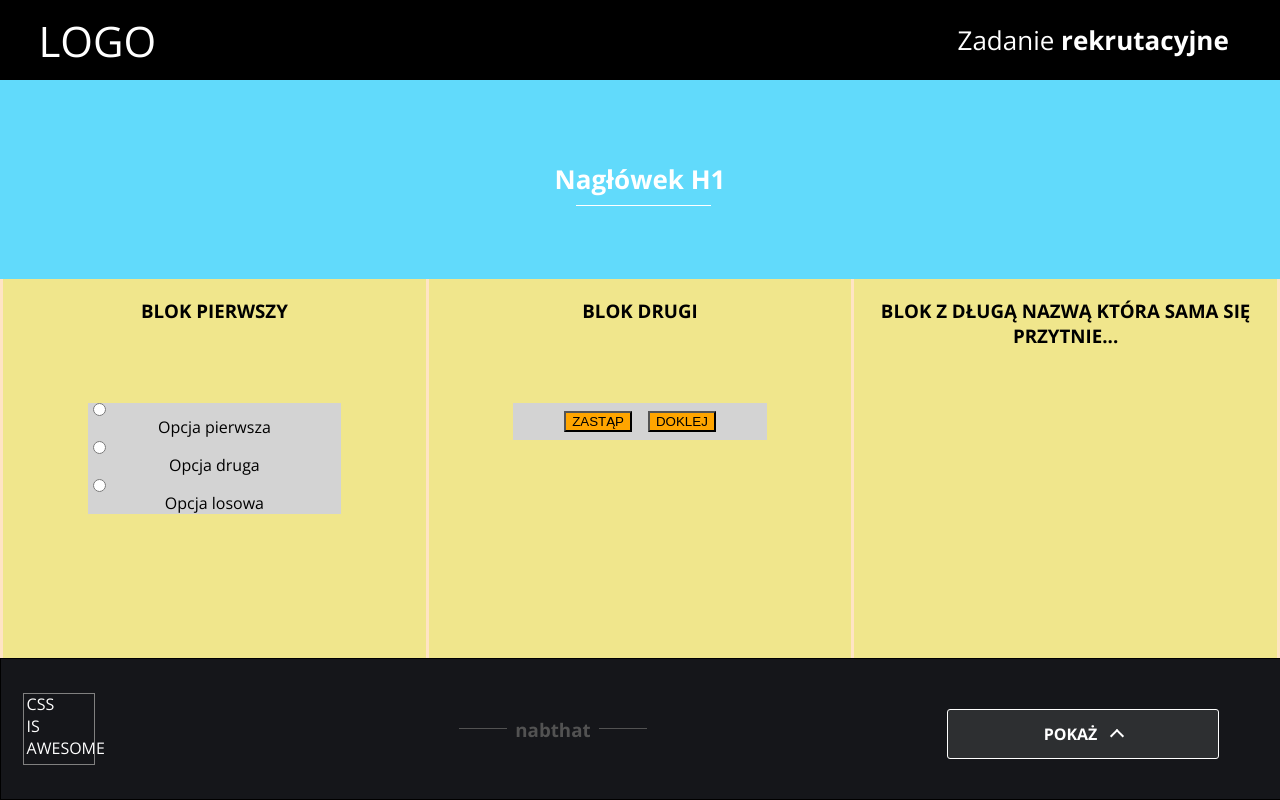
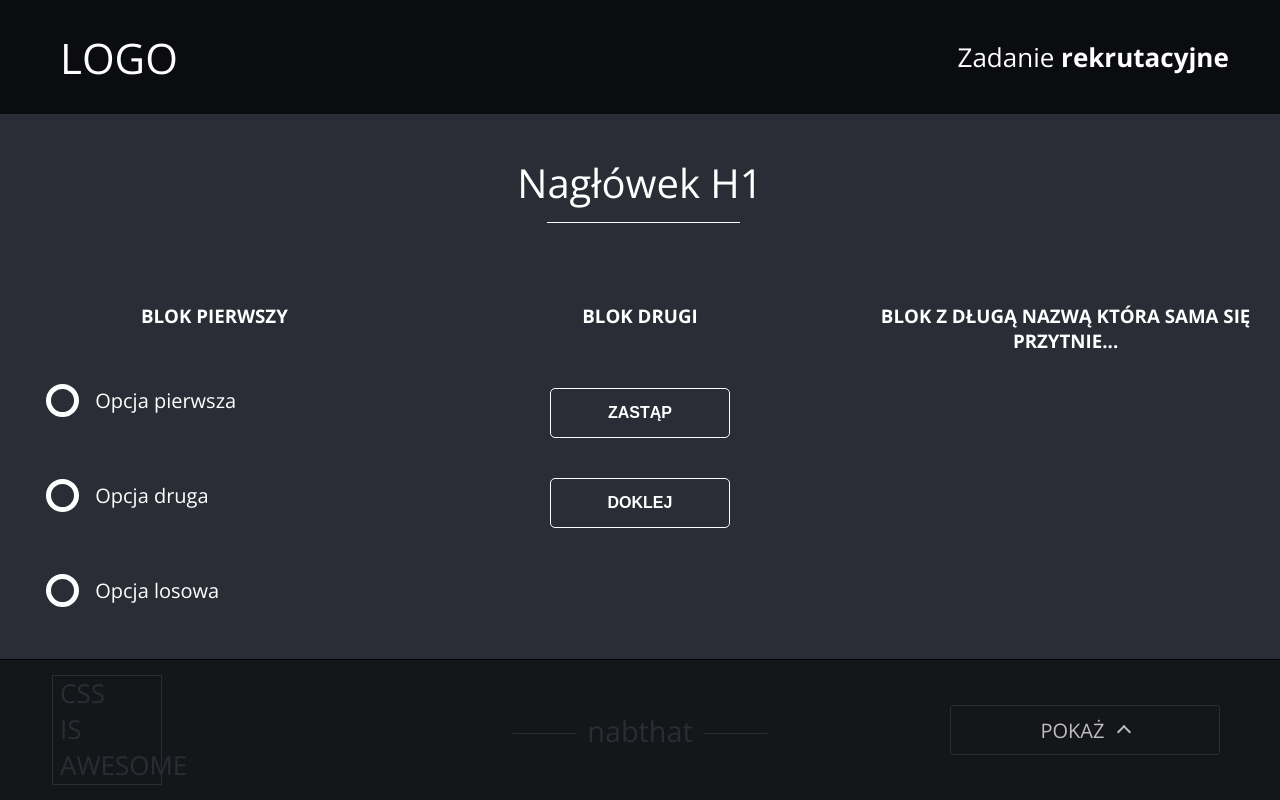
Before and after one commit to Nestremis/recruit, a React (Create React App) app: page / in a window 1280 px wide. Built offline with nearby package versions, Linux system fonts and the light colour scheme.

Commit message:
feat: radiobutton fieldset

```diff
--- a/src/App.scss
+++ b/src/App.scss
@@ -1,9 +1,8 @@
-@import 'https://fonts.googleapis.com/css2?family=Open+Sans:wght@300;400;700';
+@import 'https://fonts.googleapis.com/css2?family=Open+Sans:wght@300;400;500;600;700';
 
 .App {
   text-align: center;
-  background-color: #282c34;
-  // background-color: blue;
+  background-color: #2a2d36;
   height: 100vh;
   width: 100vw;
   font-family: 'Open Sans';
@@ -11,26 +10,31 @@
 
   main{
     margin-top: 10vmin;
-    background-color: bisque;
     min-height: 80vmin;
+    color: white;
+
     @media screen and (max-width: 960px) {
       margin-top: 0;
-      // overflow-y: scroll;
-      // display: block;
     }
 
-    header{
-      padding: 8vmin;
-      background-color: #61dafb;
-      h1{
-       color: white;
-       font-size: calc(10px + 2vmin);
+    header {
+      padding: 6vmin;
+      background-color: #2a2d36;
 
-       .underline{
+      h1 {
+       font-size: calc(1rem + 3vmin);
+       font-weight: 400;
+
+       .underline {
          border-bottom: 1px solid white;
-         padding-bottom: 1vmin;
+         padding-bottom: 1.5vmin;
        }
       }
+
+      @media screen and (max-width: 960px) {
+        padding-top: 0;
+        padding-bottom: 2vmin;
+       }
     }
 
 
@@ -42,40 +46,42 @@
       flex-wrap: wrap;
 
       .block1 {
-        // margin: 0;
         width: 33vw;
         height: 50vmin;
-        background-color: khaki;
+        font-size: calc(8px + 1vmin);
+
         @media screen and (max-width: 960px) {
-          width: 45vw;
+          width: 49vw;
+          height: 50vmin;
           h3{
-            font-size: calc(10px + 1vmin);
+            font-size: calc(12px + 1vmin);
           }
          }
       }
 
       .block2 {
-        // margin: 0;
         width: 33vw;
         height: 50vmin;
-        background-color: khaki;
+        font-size: calc(8px + 1vmin);
+        // align-items: ;
+
         @media screen and (max-width: 960px) {
-          width: 45vw;
+          width: 49vw;
+          // right: 0;
           h3{
-            font-size: calc(10px + 1vmin);
+            font-size: calc(12px + 1vmin);
           }
          }
       }
 
       .block3 {
-        // margin: 0;
         width: 33vw;
         height: 50vmin;
-        background-color: khaki;
+        font-size: calc(8px + 1vmin);
         @media screen and (max-width: 960px) {
-         width: 90vw;
+         width: 98vw;
          h3{
-          font-size: calc(10px + 1vmin);
+          font-size: calc(12px + 1vmin);
         }
         }
       }
@@ -87,28 +93,3 @@
     }
   }
 }
-
-
-// .App-header {
-//   background-color: #282c34;
-//   min-height: 100vh;
-//   display: flex;
-//   flex-direction: column;
-//   align-items: center;
-//   justify-content: center;
-//   font-size: calc(10px + 2vmin);
-//   color: white;
-// }
-
-// .App-link {
-//   color: #61dafb;
-// }
-
-// @keyframes App-logo-spin {
-//   from {
-//     transform: rotate(0deg);
-//   }
-//   to {
-//     transform: rotate(360deg);
-//   }
-// }
--- a/src/components/BlockTwo.jsx
+++ b/src/components/BlockTwo.jsx
@@ -39,14 +39,14 @@ const BlockTwo = ({ optionMade, setCurrentRecord, currentRecord, setAddedRecord
     <div className="blockTwo">
 
         <button
-          className="leftButton"
+          // className="button-left"
           onClick={() => handleReplace()}
         >
           ZASTĄP
         </button>
 
         <button
-          className="rightButton"
+          // className="button-right"
           onClick={() => handleAddText()}
         >
           DOKLEJ
--- a/src/components/Footer.jsx
+++ b/src/components/Footer.jsx
@@ -28,12 +28,10 @@ const Footer = ({setName, setReset}) => {
 
                 <div className="dropup">
 
-                    <label htmlFor="touch">
-                        <b> POKAŻ </b>
+                    <label htmlFor="mark" className='footlab'>
+                        POKAŻ
                     </label>
-
-                    <input type="checkbox" id="touch"/>
-
+                    <input type="checkbox" id="mark"/>
 
                     <div className="slide">
                         <button
--- a/src/components/RadioButton.jsx
+++ b/src/components/RadioButton.jsx
@@ -1,4 +1,5 @@
 import * as React from 'react';
+import './radioButton.scss';
 
 const RadioButton = ({ label, value, onChange, checked }) => {
     return (
--- a/src/components/blockOne.scss
+++ b/src/components/blockOne.scss
@@ -1,16 +1,15 @@
 .blockOne {
-    background-color: azure;
-    width: 60%;
-    // align-self: center;
-    margin:auto;
-    margin-top: 10vh;
+    margin-top: 5vmin;
+    background-color: khaki;
 
 
     .fieldset{
-    background-color: lightgrey;
-    // width: 70%;
+     background-color: #2a2d36;
+     display: block;
+     font-weight: 300;
+     font-size: 1.4rem;;
 
-        input{
+        input[type='radio'] {
             display: block;
         }
     }
--- a/src/components/blockThree.scss
+++ b/src/components/blockThree.scss
@@ -0,0 +1,5 @@
+.wrapper {
+    width: 100%;
+    margin-top: 4vmin;
+    font-size: 1rem;
+}
--- a/src/components/blockTwo.scss
+++ b/src/components/blockTwo.scss
@@ -1,17 +1,24 @@
 .blockTwo{
-    background-color: lightgray;
-    width: 60%;
+    // background-color: lightgray;
+    // width: 80%;
     // align-self: center;
     margin:auto;
-    margin-top: 10vh;
-    gap: 20px;
+    margin-top: 5vmin;
 
-    .leftButton {
-        margin: 1vmin;
-        background-color: orange;
-    }
-    .rightButton {
-        margin: 1vmin;
-        background-color: orange;
+    button {
+        width: 180px;
+        height: 50px;
+        margin: 20px;
+        background-color: inherit;
+        border: 1px solid white;
+        border-radius: 5px;
+        color: white;
+        font-size: 1rem;
+        font-weight: 700;
+        cursor: pointer;
+
+        &:hover{
+            background: linear-gradient(90deg, #cd7400, #ce7501, #d17803, #d67b07, #dc800c, #e28611, #e98c16, #ef911a, #f5961e, #fa9a20, #fd9d22, #fe9e23);
+        }
     }
 }
--- a/src/components/footer.scss
+++ b/src/components/footer.scss
@@ -3,64 +3,75 @@
     height: 140px;
     position:fixed;
     bottom: 0;
-    text-align: center;
     display: flex;
-    flex-direction: column;
     justify-content: center;
-    color: white;
+    // align-items: center;
     background-color: #15161a;
-    border: 1px solid black;
+    border-top: 1px solid black;
 
     .foot-container {
         width: 100%;
-        display: flex;
-        align-items: center;
-        justify-content: space-between;
+        display: grid;
+        grid-template-columns: 1fr 1fr 1fr;
+        place-items: center;
 
-        @media screen and (max-width: 480px) {
-            display: grid;
+        @media screen and (max-width: 960px) {
+            grid-template-columns: 1fr 1fr;
+        }
+
+        @media screen and (max-width: 520px) {
             grid-template-columns: 1fr;
-            place-items:center;
         }
 
         .css-logo{
             display: flex;
+            justify-self: start;
+            margin-left: 60px;
             cursor: pointer;
+            text-align: left;
             text-decoration: none;
-            font-size: calc(8px + 1vmin);
-            margin-left: 2vw;
-            text-align: left;
+            font-size: clamp(20px, 26px, 26px);
+            align-self: center;
+            color: #2a2d34;
+            transition: all 1s ease;
+            &:hover{
+                color: white;
+            }
 
             .square{
                 position: relative;
-                width: calc(30px + 5vmin);
-                height: calc(30px + 5vmin);
+                width: calc(100px + 1vmin);
+                height: calc(100px + 1vmin);
                 background-color: transparent;
-                border: gray 1px solid;
-                margin-left: calc(-10px + -9vmin);
-                transition: width 1s, height 1s, transform .5s  ;
+                border: #2a2d34 1px solid;
+                margin-left: -135px;
+                transition: all .8s ease;
 
                 &:hover{
-                    border: gold 1px solid;
+                    border: orange 1px solid;
                     transform: rotate(180deg);
                 }
             }
 
-            @media screen and (max-width: 479px) {
+            @media screen and (max-width: 960px) {
+               margin-left: 30px;
+            }
+            @media screen and (max-width: 520px) {
                 display: none;
             }
         }
 
+
         h3 {
-            color: #525252;
-            font-size: 1,5rem;
-
+            color: #2a2d34;
+            font-size: 1.8rem;
+            font-weight: 400;
             &::before,
             &::after {
                 content:'';
                 display: inline-block;
-                border-top: 1px solid #525252;
-                width: 3rem;
+                border-top: 1px solid #2a2d34;
+                width: 4rem;
                 margin: 0 .2rem;
                 transform: translateY(-0.5rem);
             }
@@ -73,53 +84,67 @@
 
         .dropup {
             width: 270px;
-            position: relative;
-            right: 5vw;
-            bottom: -20px;
+            position: absolute;
+            bottom: 20px;
             display: flex;
+            margin: 0;
+            // justify-self: end;
+            // background-color: khaki;
+            right: 60px;
 
-            b {
-                background : #2d2f31;
-                color : white;
+
+            @media screen and (max-width: 520px) {
+                justify-self: center;
+                // margin-left: 60px;
+            }
+
+            .footlab {
+                background-color : inherit;
+                color : #bebebe;
                 cursor : pointer;
-                display: block;
-                position: absolute;
-                bottom: 0px;
+                position: relative;
                 width: 270px;
-                border: 1px solid white;
+                border: 1px solid #2a2d34;
                 border-radius: 3px;
                 height: 48px;
-                display: flex;
+                // display: flex;
                 justify-content: center;
+                // justify-self: end;
                 align-items: center;
+                margin: 0;
+                bottom: 25px;
 
-                    &:after {
+
+                &:after {
                     content: "";
                     margin-left: 15px;
                     transform: rotate(-135deg);
-                    border: solid white;
+                    border: solid #bebebe;
                     border-width: 0 2px 2px 0;
                     display: inline-block;
                     padding: 4px;
                     margin-top: 4px;
+                    transition: transform .2s;
+                    color: #e58f2c;
+                    }
+
+                &:hover {
                     color: white;
-                    transition: transform .2s;
-
-                    #touch:checked {
-                        display: inline-block;
-                        transform: rotate(45deg);
-                        margin-bottom: 10px;
+                    &:after{
+                        border-color: white;
+                        }
                     }
                 }
 
-                #touch:checked + &::after {
-                    display: inline-block;
-                    transform: rotate(45deg);
-                    margin-bottom: 10px;
-                }
-
-            }
-
+                // #mark:checked + ::after {
+                //     color: red;
+                //   }
+                // #touch:checked + b::after {
+                //     background-color: #e58f2c;
+                //     // display: inline-block;
+                //     // transform: rotate(0deg);
+                //     // margin-bottom: 10px;
+                //     }
 
               .slide {
                 width: 270px;
@@ -128,8 +153,7 @@
                 text-align: center;
                 transition: height .4s ease;
                 position: absolute;
-                bottom: 90px;
-                margin-bottom: 10px;
+                bottom: 122px;
                 background-color: white;
                 box-shadow: rgba(0, 0, 0, 0) 0px 54px 55px, rgba(0, 0, 0, 0.2) 0px -12px 30px, rgba(0, 0, 0, 0.2) 0px 4px 6px, rgba(0, 0, 0, 0.23) 0px 12px 13px, rgba(0, 0, 0, 0.09) 0px -5px 5px;
                 display: block;
@@ -144,41 +168,35 @@
                     font-weight:600;
                     font-size: .95rem;
 
-                    i{
+                     i  {
                         transform: rotate(-45deg);
                         border: solid black;
                         border-width: 0 2px 2px 0;
                         display: inline-block;
-                        padding: 3px;
+                        padding: 4px;
                         margin-right: 6px;
-                    }
+                        }
 
                     &:hover {
                         color: #e58f2c;
                         i {
                             border: solid #e58f2c;
                             border-width: 0 2px 2px 0;
+                          }
                         }
-                    }
-
-                }
-                // .slide button {
-                //     // padding: 20px;
-                //     // margin: auto 5px;
-                //   }
-
-              }
-
-              #touch:checked + .slide {
-                  height: 90px;
-                }
-                // b:hover::after{
-                //     // display: inline-block;
-                //     transform: rotate(45deg);
-                //     margin-bottom: 10px;
-                // }
-          }
+                     }
+                 }
 
 
+            #mark {position: absolute; opacity: 0; height: 0px;}
+
+            #mark:checked + .slide { height: 90px; }
+        }
     }
 }
+
+
+// .slide button {
+//     // padding: 20px;
+//     // margin: auto 5px;
+//   }
--- a/src/components/radioButton.scss
+++ b/src/components/radioButton.scss
@@ -0,0 +1,42 @@
+    label {
+    margin: clamp(1rem, 30px, 2rem);
+    display:flex;
+    align-items: center;
+    font-weight: 300;
+    font-size: calc(12px + 1vmin);
+
+    input[type='radio'] {
+        border: 5px solid white;
+        appearance:none;
+        border-radius: 50%;
+        width: calc(25px + 1vmin);
+        height: calc(25px + 1vmin);
+        margin: clamp(0vmin, 60px, 2vmin);
+        margin-left: calc(5px + 1vmin);
+
+        &:checked:after {
+            content: '';
+            display: flex;
+            width: 60%;
+            height: 60%;
+            background-color: white;
+            border-radius: 50%;
+            margin: 20%;
+        }
+    }
+
+    @media screen and (max-width: 960px) {
+        width: 45vw;
+        height: 5vmin;
+        // margin: 20px;
+        // margin-left: 0;
+        h3{
+          font-size: calc(11px + 1vmin);
+        }
+       }
+
+}
+
+// input:checked + label {
+//     color: red;
+// }
--- a/src/components/topbar.scss
+++ b/src/components/topbar.scss
@@ -3,10 +3,10 @@
 
 .topbar {
     width: 100%;
-    height: 10vmin;
+    height: calc(50px + 8vmin);
     position: fixed;
     top: 0;
-    background: black;
+    background: #0b0c10;
     color: white;
     display: flex;
     justify-content: center;
@@ -18,14 +18,13 @@
         display: flex;
         align-items: center;
         justify-content: space-between;
-        // background-color: grey;
 
         .logo {
             display: flex;
             cursor: pointer;
             text-decoration: none;
             font-size: calc(10px + 4vmin);
-            margin-left: 3vw;
+            margin-left: 60px;
             // min-width: 10vw;
             // background-color: #004848;
         }
@@ -39,35 +38,6 @@
             margin-right: 4vw;
             font-size: calc(10px + 2vmin);
         }
-
-
-        // .nav-menu {
-        //     display: grid;
-        //     grid-template-columns: repeat(5, auto);
-        //     grid-gap: 10px;
-        //     text-align: center;
-        //     width: 70vw;
-        //     justify-content: end;
-
-        //     .nav-item {
-        //         height: 60px;
-
-        //         .nav-links {
-        //             color: #ffffdd;
-        //             display: grid;
-        //             align-items: center;
-        //             text-decoration: none;
-        //             padding: 0 1rem;
-        //             height: 100%;
-        //             font-size: .9rem;
-        //         }
-
-        //         .nav-links:hover {
-        //             color: orange;
-        //             transition: all .4s;
-        //         }
-        //     }
-        // }
     }
 }
 
@@ -76,54 +46,4 @@
         position: sticky;
         overflow: hidden;
     }
-
-    // .nav-menu {
-    //     display: none;
-    //     position: absolute;
-    //     top: 15vh;
-    //     border-radius: 10px;
-    // }
-
-    // .nav-menu.active {
-    //     transition: all 2s;
-    //     position: fixed;
-    //     z-index: 10;
-    //     grid-template-columns: 1fr !important;
-    //     height: 80vh;
-    //     width: 50vw;
-    //     right: 15vw;
-    //     background: radial-gradient(circle at 50% 50%, #005050, #004c4c, #004848, #004444, #004040, #003c3c, #003838, #003434, #003030, #002c2c, #002929, #002525);
-    //     opacity: .99;
-    //     align-items: center;
-
-    //     .nav-item {
-    //         text-align: center;
-    //     }
-    // }
-
-    // .nav-logo {
-    //     position: absolute;
-    //     padding: 0rem .1rem;
-    // }
-
-    // .bulb {
-    //     margin-left: 3vw !important;
-    //     left: 175px !important;
-    // }
-
-    // .menu-icon {
-    //     position: fixed;
-    //     display: flex;
-    //     color: #ffffdd;
-    //     justify-content: center;
-    //     align-items: center;
-    //     right: 2vw;
-    //     font-size: 1.8rem;
-    //     cursor: pointer;
-    //     transition: all .5s;
-    // }
-
-    // .menu-icon:hover {
-    //     color: #ffd700;
-    // }
 }
```
Also changed, not shown: src/App.jsx (+0 -11 lines), src/components/BlockThree.jsx (+9 -5 lines).
